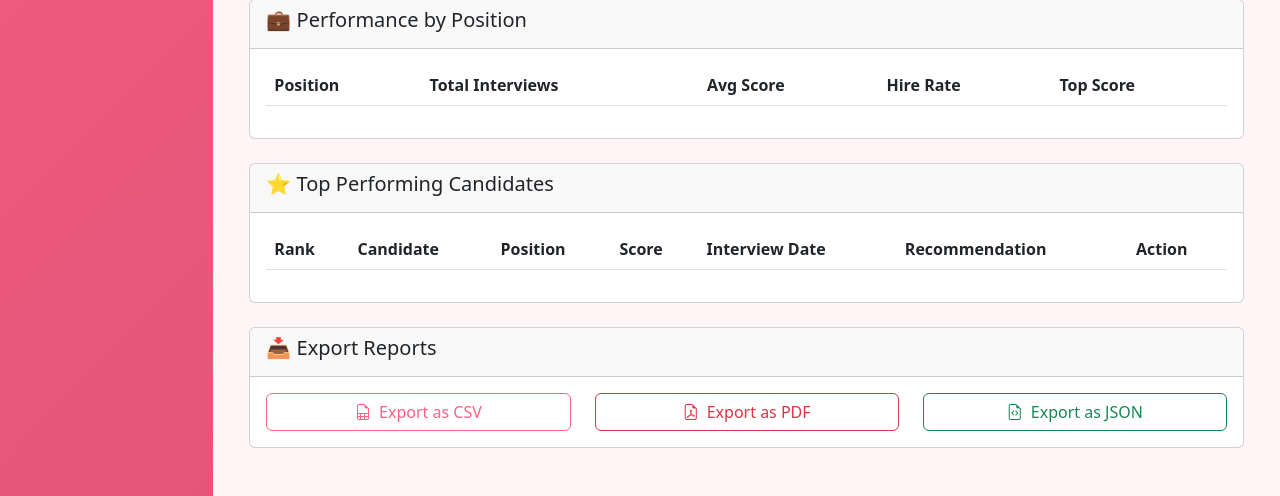
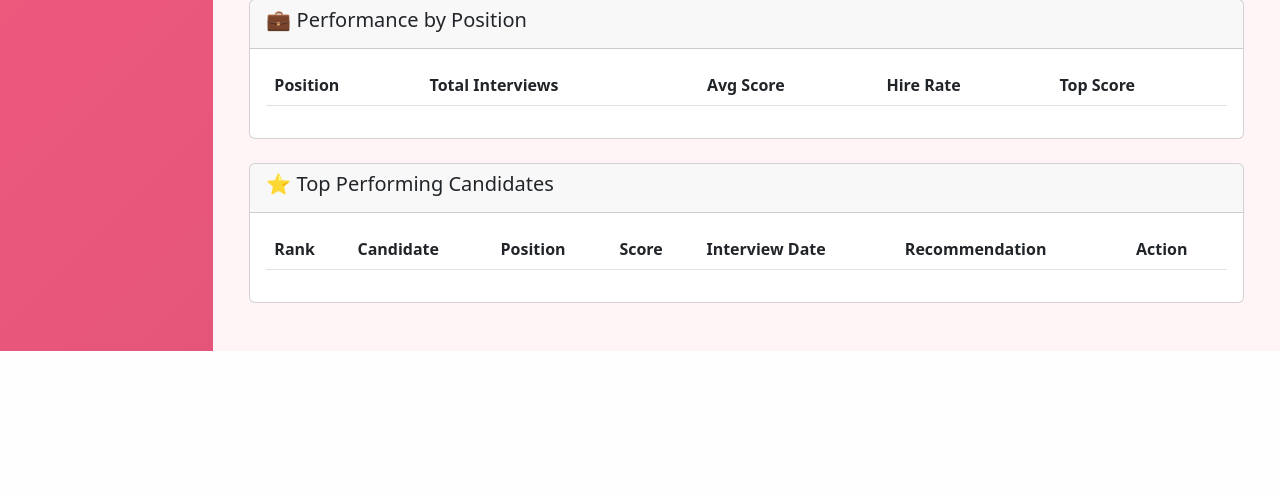
Before and after one commit to prashantlv/ai-interviewer, a FastAPI app: page /dashboard/analytics in a window 1280 px wide. Shown: the part 1327-1823 px from the top of the page. After the commit the page ends 1678 px from the top, so only its background shows below. Run offline with FastAPI, Linux system fonts and the light colour scheme; lists and menus that the app fills with data are empty.

Commit message:
minor update

```diff
--- a/web_server/templates/analytics.html
+++ b/web_server/templates/analytics.html
@@ -217,35 +217,6 @@
         </div>
     </div>
 
-    <!-- Export Section -->
-    <div class="row mb-4">
-        <div class="col-md-12">
-            <div class="card">
-                <div class="card-header">
-                    <h5>📥 Export Reports</h5>
-                </div>
-                <div class="card-body">
-                    <div class="row">
-                        <div class="col-md-4">
-                            <button class="btn btn-outline-primary w-100" onclick="exportCSV()">
-                                <i class="bi bi-file-earmark-spreadsheet me-2"></i>Export as CSV
-                            </button>
-                        </div>
-                        <div class="col-md-4">
-                            <button class="btn btn-outline-danger w-100" onclick="exportPDF()">
-                                <i class="bi bi-file-earmark-pdf me-2"></i>Export as PDF
-                            </button>
-                        </div>
-                        <div class="col-md-4">
-                            <button class="btn btn-outline-success w-100" onclick="exportJSON()">
-                                <i class="bi bi-file-earmark-code me-2"></i>Export as JSON
-                            </button>
-                        </div>
-                    </div>
-                </div>
-            </div>
-        </div>
-    </div>
 </div>
 {% endblock %}
 
@@ -370,17 +341,5 @@ new Chart(criteriaCtx, {
     }
 });
 
-// Export functions
-function exportCSV() {
-    window.location.href = '/dashboard/analytics/export?format=csv&date_from={{ date_from }}&date_to={{ date_to }}&position={{ selected_position }}';
-}
-
-function exportPDF() {
-    alert('PDF export coming soon!');
-}
-
-function exportJSON() {
-    window.location.href = '/dashboard/analytics/export?format=json&date_from={{ date_from }}&date_to={{ date_to }}&position={{ selected_position }}';
-}
 </script>
 {% endblock %}
```
